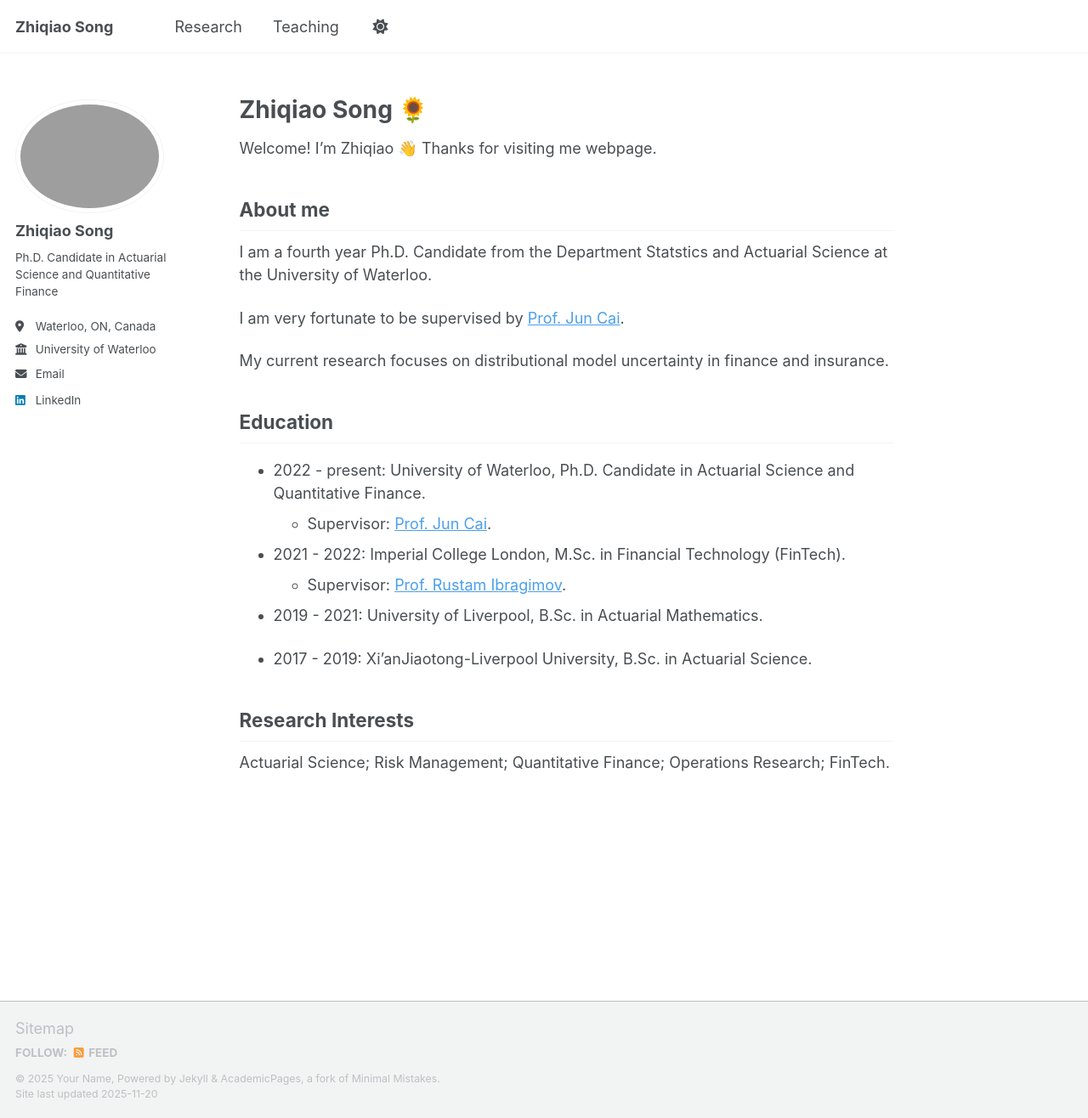
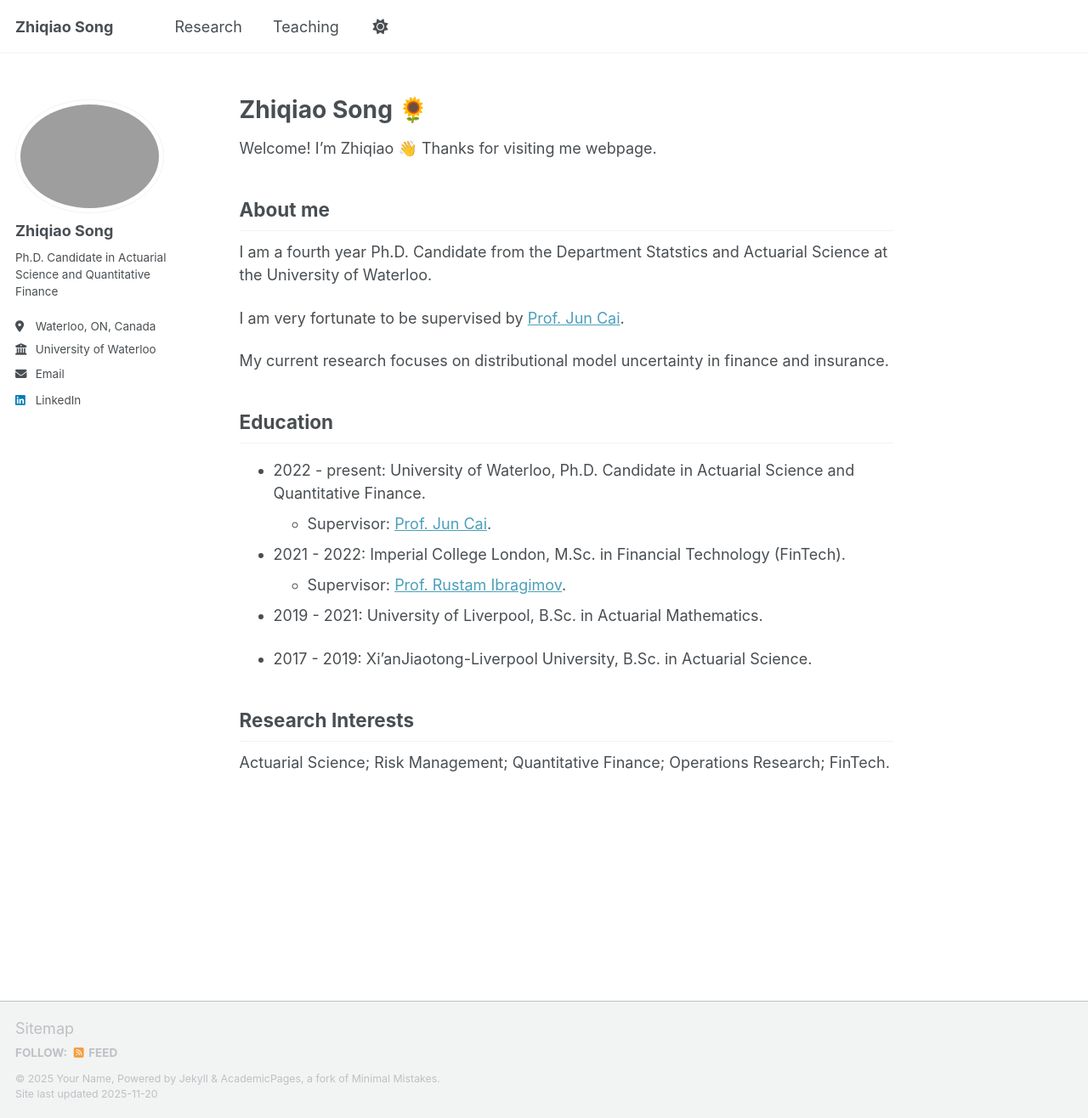
Before and after one commit to ZhiqiaoSong/zhiqiaosong.github.io, a Jekyll site: the page built from _pages/about.md, in a window 1280 px wide and 1316 px high. Shown: the whole window at 85% size. Built offline with Jekyll 4.4.1, drawn with Linux system fonts in a browser that asks for light colours; a script that is not in the unit is left out.

Commit message:
Update main.scss

```diff
--- a/assets/css/main.scss
+++ b/assets/css/main.scss
@@ -42,5 +42,5 @@
     "vendor/font-awesome/brands"
 ;
 .page__content a {
-  color: #4c9fea !important;
+  color: #4c9fba !important;
 }
```
